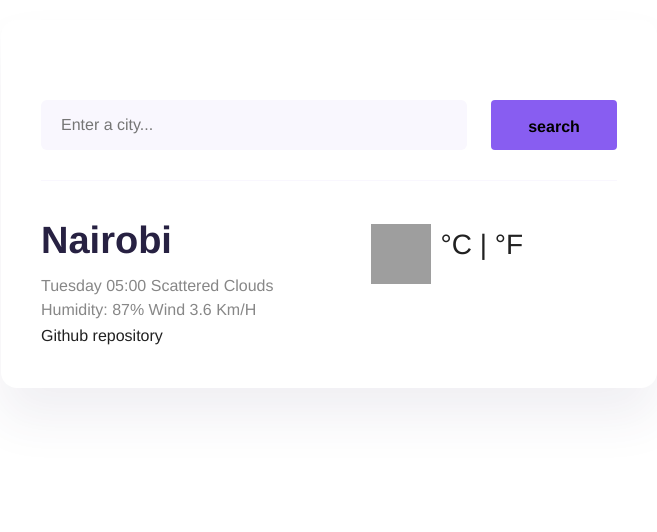
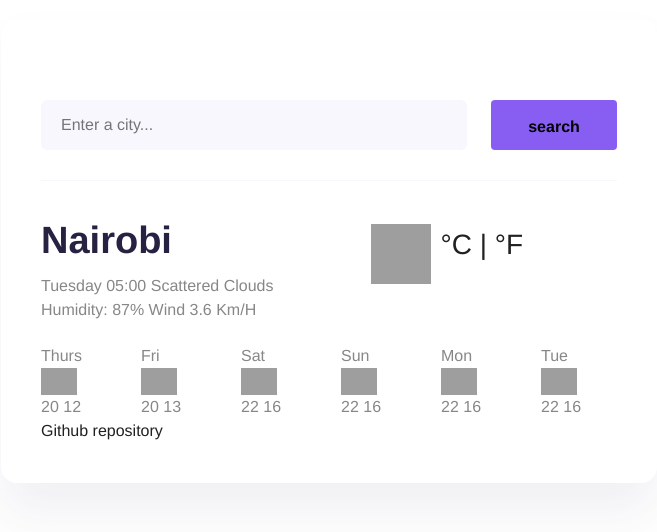
Before and after one commit to MaurineJebiwott/vanilla-weather-app, a plain HTML site: page index.html in a window 1280 px wide. Shown: the whole page, without its empty margins (311-968 px from the left). Drawn offline with nearby package versions, Linux system fonts and the light colour scheme; no server answers; grey boxes are pictures that could not be loaded.

Commit message:
created the HTML structure for the weather forecast

```diff
--- a/index.html
+++ b/index.html
@@ -60,6 +60,82 @@
               </div>
             </div>
           </div>
+          <div class="weather-forecast">
+            <div class="row">
+              <div class="col-2">
+                <div>Thurs</div>
+                <div>
+                  <img
+                    src="https://openweathermap.org/img/wn/10d@2x.png"
+                    alt="clear"
+                    width="36"
+                    class="forecast-icons"
+                  />
+                </div>
+                <div>20 12</div>
+              </div>
+              <div class="col-2">
+                <div>Fri</div>
+                <div>
+                  <img
+                    src="https://openweathermap.org/img/wn/10d@2x.png"
+                    alt="clear"
+                    class="forecast-icons"
+                    width="36"
+                  />
+                </div>
+                <div>20 13</div>
+              </div>
+              <div class="col-2">
+                <div>Sat</div>
+                <div>
+                  <img
+                    src="https://openweathermap.org/img/wn/10d@2x.png"
+                    alt="clear"
+                    class="forecast-icons"
+                    width="36"
+                  />
+                </div>
+                <div>22 16</div>
+              </div>
+              <div class="col-2">
+                <div>Sun</div>
+                <div>
+                  <img
+                    src="https://openweathermap.org/img/wn/10d@2x.png"
+                    alt="clear"
+                    class="forecast-icons"
+                    width="36"
+                  />
+                </div>
+                <div>22 16</div>
+              </div>
+              <div class="col-2">
+                <div>Mon</div>
+                <div>
+                  <img
+                    src="https://openweathermap.org/img/wn/10d@2x.png"
+                    alt="clear"
+                    class="forecast-icons"
+                    width="36"
+                  />
+                </div>
+                <div>22 16</div>
+              </div>
+              <div class="col-2">
+                <div>Tue</div>
+                <div>
+                  <img
+                    src="https://openweathermap.org/img/wn/10d@2x.png"
+                    alt="clear"
+                    class="forecast-icons"
+                    width="36"
+                  />
+                </div>
+                <div>22 16</div>
+              </div>
+            </div>
+          </div>
         </div>
         <a
           href="https://github.com/Medomale123/vanilla-weather-app"
--- a/src/style.css
+++ b/src/style.css
@@ -85,7 +85,7 @@ h1 {
   align-items: center;
   margin-top: 20px;
 }
-img {
+#icon {
   margin: 10px 0;
   width: 60px;
   height: 60px;
@@ -111,3 +111,7 @@ img {
 .Weatherinfo #description:first-letter {
   text-transform: capitalize;
 }
+.weather-forecast {
+  margin-top: 20px;
+  text-align: centre;
+}
```
